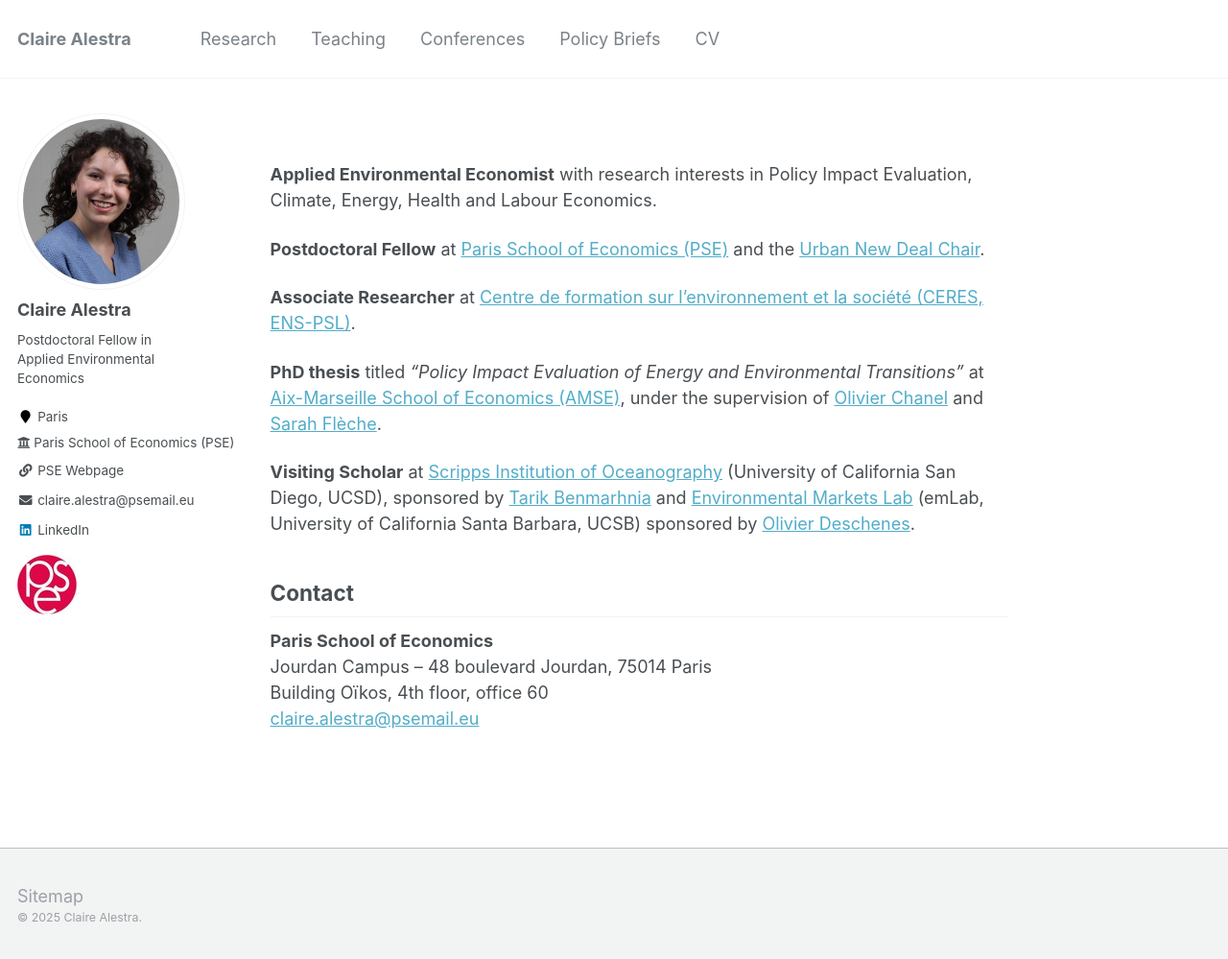
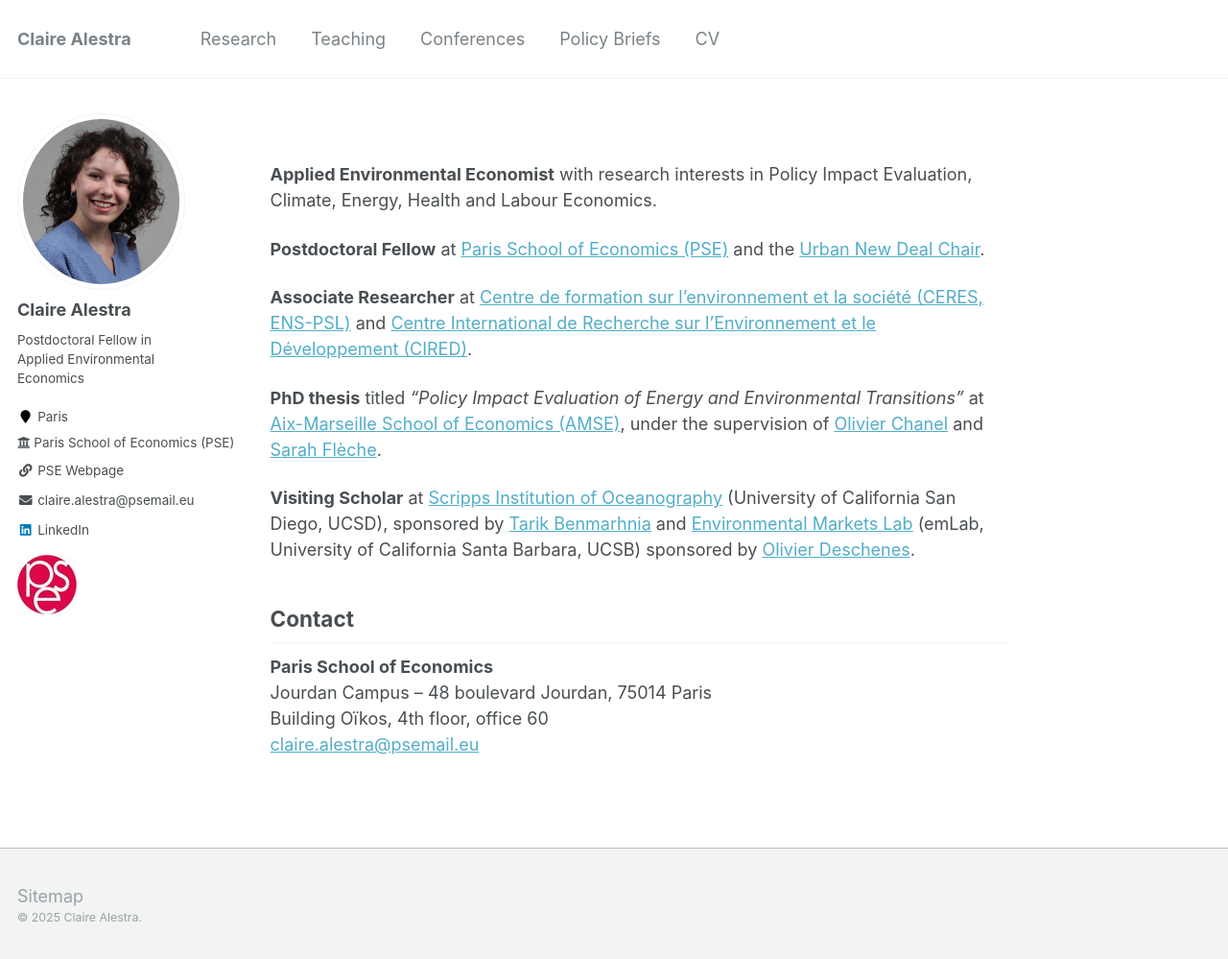
Before and after one commit to ClaireAlestra/ClaireAlestra.github.io, a Jekyll site: the page built from _pages/about.md, in a window 1280 px wide and 1002 px high. Shown: the top 999 px of the window at 96% size. Built offline with Jekyll 4.4.1, drawn with Linux system fonts in a browser that asks for light colours.

Commit message:
Update about.md

```diff
--- a/_pages/about.md
+++ b/_pages/about.md
@@ -15,7 +15,7 @@ redirect_from:
 
 **Postdoctoral Fellow** at [Paris School of Economics (PSE)](https://www.parisschoolofeconomics.eu/en/) and the [Urban New Deal Chair](https://www.parisschoolofeconomics.eu/en/pse-partnership-programme/chairs/urban-new-deal-chair/).
 
-**Associate Researcher** at [Centre de formation sur l’environnement et la société (CERES, ENS-PSL)](https://ceres.ens.fr/).
+**Associate Researcher** at [Centre de formation sur l’environnement et la société (CERES, ENS-PSL)](https://ceres.ens.fr/) and [Centre International de Recherche sur l'Environnement et le Développement (CIRED)](https://www.centre-cired.fr/en/home/).
 
 **PhD thesis** titled *"Policy Impact Evaluation of Energy and Environmental Transitions"* at [Aix-Marseille School of Economics (AMSE)](https://www.amse-aixmarseille.fr/en), under the supervision of [Olivier Chanel](https://www.amse-aixmarseille.fr/en/members/chanel) and [Sarah Flèche](https://sites.google.com/site/sarahfleche/home).
 
```
